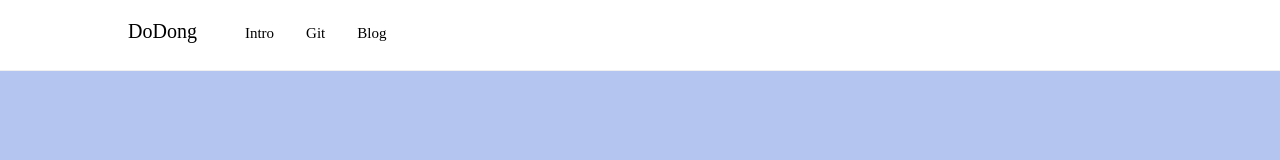
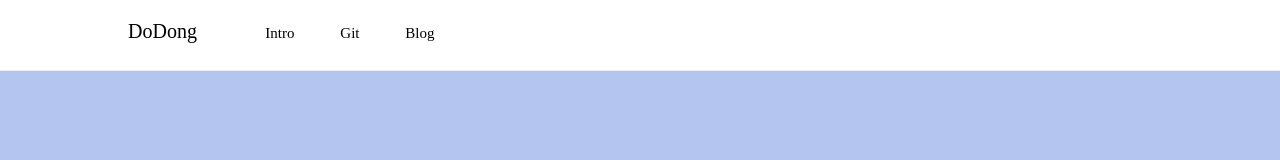
Before and after one commit to qkrdkwl9090/dodong_web, a React (Create React App) app: page / in a window 1280 px wide. Shown: the top 160 px of the page. Built offline with nearby package versions, Linux system fonts and the light colour scheme.

Commit message:
add header hover

```diff
--- a/src/Scss/Header.scss
+++ b/src/Scss/Header.scss
@@ -27,11 +27,23 @@ header{
             margin-right:3rem;
         }
         .menu{
-            padding-top: 25px;
             font-size: 15px;
             display:flex;
+            a{
+                padding-top: 25px;
+                width: 70px;
+                text-align: center;
+
+                &:hover{
+                    transition: 0.2s;
+                    color: white;
+                    background-color: grey;
+                }
+
+            }
             div{
-                margin-right:2rem;
+                margin-right:1rem;
+                margin-left:1rem;
             }
         }
 
--- a/src/Scss/Home.scss
+++ b/src/Scss/Home.scss
@@ -32,7 +32,7 @@
                 margin: 0 auto;
                 width:90%;
                 height:200px;
-                &::selection{
+                &:focus{
                     background-color: grey;
                 }
             }
```
Also changed, not shown: 1 other file (tests, documents, lock files or other folders).
